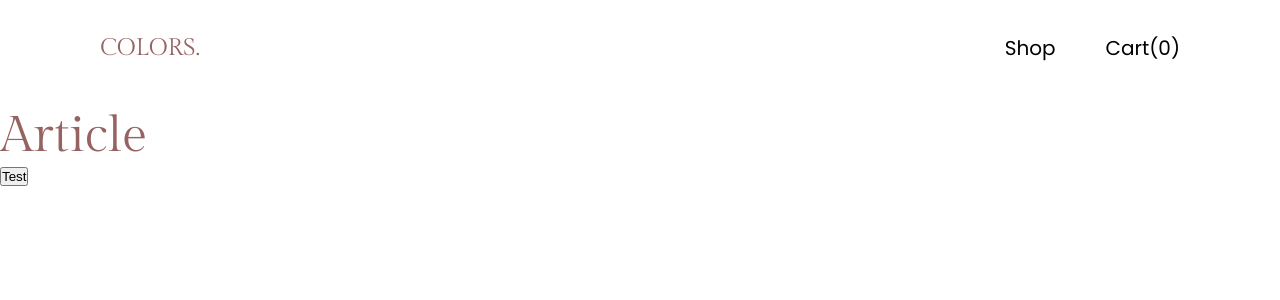
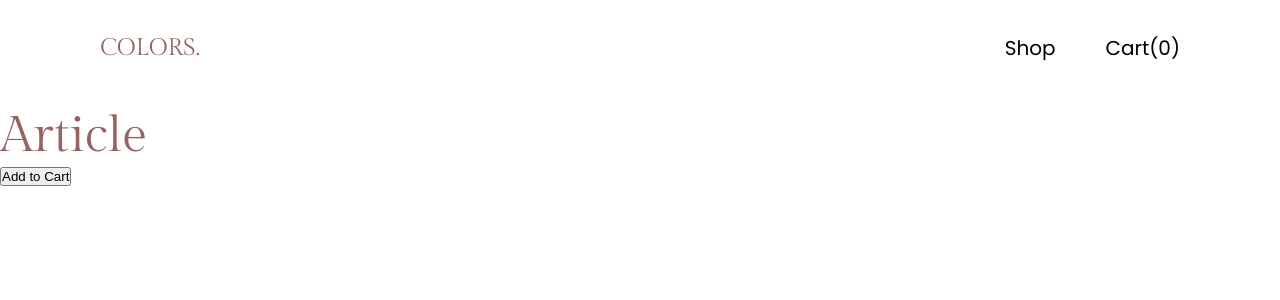
Before and after one commit to Shane99dt/Front-Colors, a React (Create React App) app: page /Articles/1 in a window 1280 px wide. Shown: the top 300 px of the page. Built offline with nearby package versions, Linux system fonts and the light colour scheme.

Commit message:
header for all

```diff
--- a/src/pages/Article.js
+++ b/src/pages/Article.js
@@ -29,7 +29,7 @@ const Article = () =>{
     return <>
         <Header length={cartQuantity}/>
         <H1>Article</H1>
-        <Button handleClick={handleAddClick} text="Test"/>
+        <Button handleClick={handleAddClick} text="Add to Cart"/>
     </>
 }
 
--- a/src/pages/Articles.js
+++ b/src/pages/Articles.js
@@ -1,7 +1,31 @@
+import { useState } from "react"
+
 import H1 from "../components/H1"
+import Header from "../components/Header"
 
 const Articles = () =>{
+
+    const [cartQuantity,setCartQuantity] = useState(localStorage.articlesID ? JSON.parse(localStorage.getItem("articlesID")).length : 0)
+
+    const handleAddClick = () =>{
+        let Ids
+
+        if (localStorage.articlesID){
+            const localArticlesIds= localStorage.getItem("articlesID")
+            Ids = JSON.parse(localArticlesIds)
+        }else{
+           Ids=[]
+        }
+
+        Ids.push()
+
+        const stringifiedArticlesIds = JSON.stringify(Ids)
+        localStorage.setItem('articlesID', stringifiedArticlesIds)
+        setCartQuantity(Ids.length)
+    }
+
     return <>
+        <Header length={cartQuantity}/>
         <H1>Articles</H1>
     </>
 }
--- a/src/pages/Categorie.js
+++ b/src/pages/Categorie.js
@@ -1,7 +1,32 @@
+import { useState } from "react"
+
 import H1 from "../components/H1"
+import Header from "../components/Header"
 
 const Categorie = () =>{
+
+    const [cartQuantity,setCartQuantity] = useState(localStorage.articlesID ? JSON.parse(localStorage.getItem("articlesID")).length : 0)
+
+    const handleAddClick = () =>{
+        let Ids
+
+        if (localStorage.articlesID){
+            const localArticlesIds= localStorage.getItem("articlesID")
+            Ids = JSON.parse(localArticlesIds)
+        }else{
+           Ids=[]
+        }
+
+        Ids.push()
+
+        const stringifiedArticlesIds = JSON.stringify(Ids)
+        localStorage.setItem('articlesID', stringifiedArticlesIds)
+        setCartQuantity(Ids.length)
+    }
+
     return <>
+
+        <Header length={cartQuantity}/>
         <H1>Catégorie</H1>
     </>
 }
--- a/src/pages/Commandes.js
+++ b/src/pages/Commandes.js
@@ -1,7 +1,9 @@
 import H1 from "../components/H1"
+import Header from "../components/Header"
 
 const Commandes = () =>{
     return <>
+        <Header length={localStorage.articlesID ? JSON.parse(localStorage.getItem("articlesID")).length : 0}/>
         <H1>Commandes</H1>
     </>
 }
--- a/src/pages/Home.js
+++ b/src/pages/Home.js
@@ -1,7 +1,12 @@
 import H1 from "../components/H1";
 import H3 from "../components/H3";
+import Header from "../components/Header";
+
 const Home = () => {
   return (
+    <>
+    <Header length={localStorage.articlesID ? JSON.parse(localStorage.getItem("articlesID")).length : 0}/>
+
     <section className="home-container">
       <article>
         <H1>COLORS.</H1>
@@ -12,6 +17,7 @@ const Home = () => {
           <div className="bg-2"></div>
       </aside>
     </section>
+    </>
   );
 };
 
--- a/src/pages/NotFound.js
+++ b/src/pages/NotFound.js
@@ -1,7 +1,9 @@
 import H1 from "../components/H1"
+import Header from "../components/Header"
 
 const NotFound = () =>{
     return <>
+        <Header length={localStorage.articlesID ? JSON.parse(localStorage.getItem("articlesID")).length : 0}/>
         <H1>NotFound</H1>
     </>
 }
```
Lines whose indentation alone changed are shown as unchanged.
